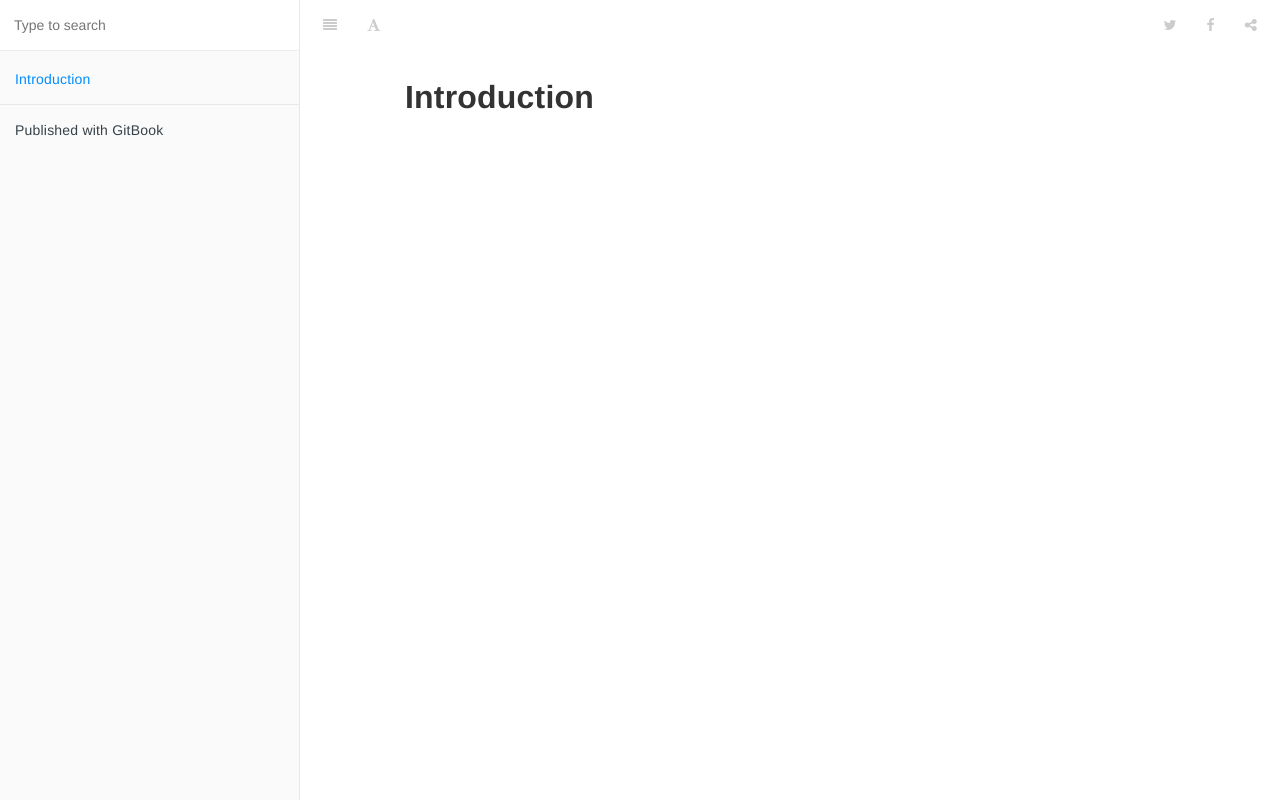
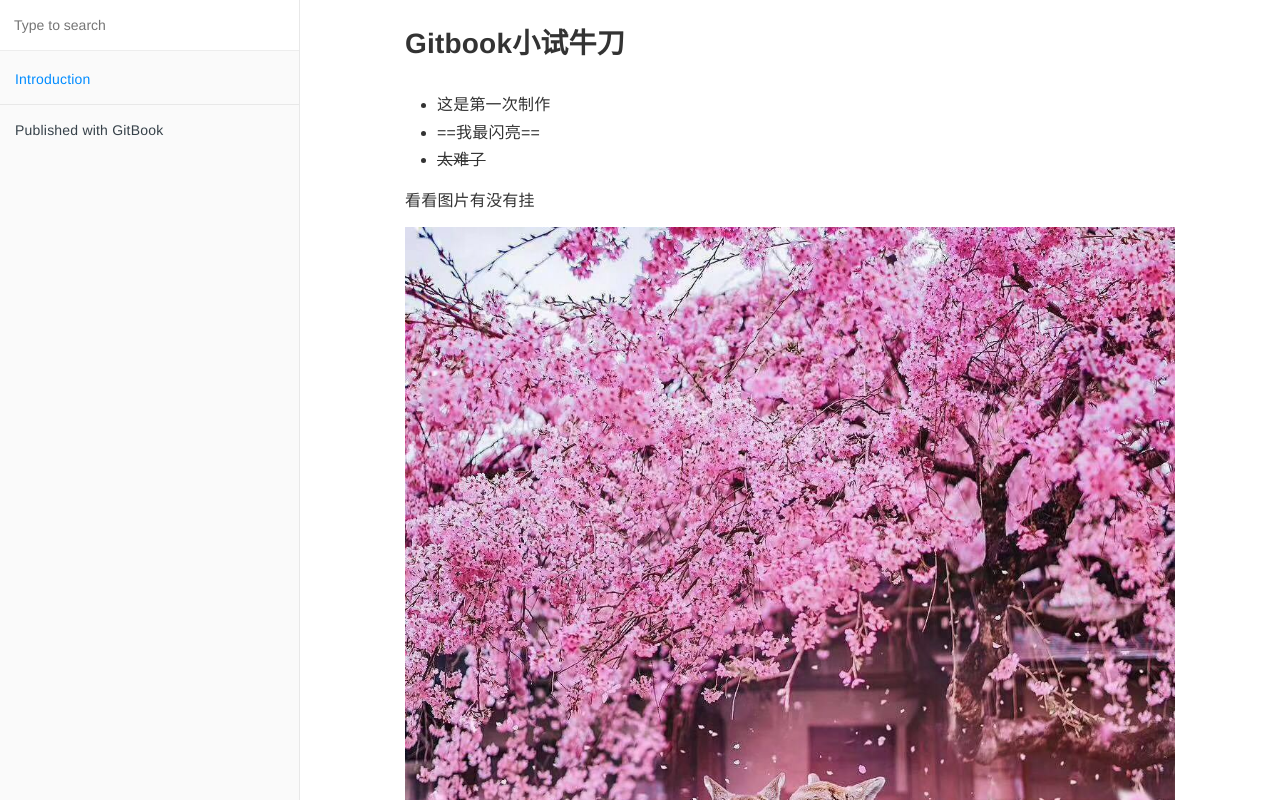
Before and after one commit to CenkShin/cenkshin.test, a plain HTML site: page _book/index.html in a window 1280 px wide. Drawn offline with Linux system fonts and the light colour scheme.

Commit message:
pic import test

```diff
--- a/_book/index.html
+++ b/_book/index.html
@@ -143,7 +143,14 @@
 
                                 <section class="normal markdown-section">
 
-                                <h1 id="introduction">Introduction</h1>
+                                <h2 id="gitbook&#x5C0F;&#x8BD5;&#x725B;&#x5200;">Gitbook&#x5C0F;&#x8BD5;&#x725B;&#x5200;</h2>
+<ul>
+<li>&#x8FD9;&#x662F;&#x7B2C;&#x4E00;&#x6B21;&#x5236;&#x4F5C;</li>
+<li>==&#x6211;&#x6700;&#x95EA;&#x4EAE;==</li>
+<li><del>&#x592A;&#x96BE;&#x4E86;</del></li>
+</ul>
+<p>&#x770B;&#x770B;&#x56FE;&#x7247;&#x6709;&#x6CA1;&#x6709;&#x6302;</p>
+<p><img src="README.assets/&#x5FAE;&#x4FE1;&#x56FE;&#x7247;_20200324202056.jpg" alt=""></p>
 
 
                                 </section>
@@ -179,7 +186,7 @@
     <script>
         var gitbook = gitbook || [];
         gitbook.push(function() {
-            gitbook.page.hasChanged({"page":{"title":"Introduction","level":"1.1","depth":1,"dir":"ltr"},"config":{"gitbook":"*","theme":"default","variables":{},"plugins":[],"pluginsConfig":{"highlight":{},"search":{},"lunr":{"maxIndexSize":1000000,"ignoreSpecialCharacters":false},"sharing":{"facebook":true,"twitter":true,"google":false,"weibo":false,"instapaper":false,"vk":false,"all":["facebook","google","twitter","weibo","instapaper"]},"fontsettings":{"theme":"white","family":"sans","size":2},"theme-default":{"styles":{"website":"styles/website.css","pdf":"styles/pdf.css","epub":"styles/epub.css","mobi":"styles/mobi.css","ebook":"styles/ebook.css","print":"styles/print.css"},"showLevel":false}},"structure":{"langs":"LANGS.md","readme":"README.md","glossary":"GLOSSARY.md","summary":"SUMMARY.md"},"pdf":{"pageNumbers":true,"fontSize":12,"fontFamily":"Arial","paperSize":"a4","chapterMark":"pagebreak","pageBreaksBefore":"/","margin":{"right":62,"left":62,"top":56,"bottom":56}},"styles":{"website":"styles/website.css","pdf":"styles/pdf.css","epub":"styles/epub.css","mobi":"styles/mobi.css","ebook":"styles/ebook.css","print":"styles/print.css"}},"file":{"path":"README.md","mtime":"2020-05-25T13:10:49.266Z","type":"markdown"},"gitbook":{"version":"3.2.3","time":"2020-05-25T13:26:47.803Z"},"basePath":".","book":{"language":""}});
+            gitbook.page.hasChanged({"page":{"title":"Introduction","level":"1.1","depth":1,"dir":"ltr"},"config":{"gitbook":"*","theme":"default","variables":{},"plugins":[],"pluginsConfig":{"highlight":{},"search":{},"lunr":{"maxIndexSize":1000000,"ignoreSpecialCharacters":false},"sharing":{"facebook":true,"twitter":true,"google":false,"weibo":false,"instapaper":false,"vk":false,"all":["facebook","google","twitter","weibo","instapaper"]},"fontsettings":{"theme":"white","family":"sans","size":2},"theme-default":{"styles":{"website":"styles/website.css","pdf":"styles/pdf.css","epub":"styles/epub.css","mobi":"styles/mobi.css","ebook":"styles/ebook.css","print":"styles/print.css"},"showLevel":false}},"structure":{"langs":"LANGS.md","readme":"README.md","glossary":"GLOSSARY.md","summary":"SUMMARY.md"},"pdf":{"pageNumbers":true,"fontSize":12,"fontFamily":"Arial","paperSize":"a4","chapterMark":"pagebreak","pageBreaksBefore":"/","margin":{"right":62,"left":62,"top":56,"bottom":56}},"styles":{"website":"styles/website.css","pdf":"styles/pdf.css","epub":"styles/epub.css","mobi":"styles/mobi.css","ebook":"styles/ebook.css","print":"styles/print.css"}},"file":{"path":"README.md","mtime":"2020-05-25T14:31:49.796Z","type":"markdown"},"gitbook":{"version":"3.2.3","time":"2020-05-25T14:32:07.066Z"},"basePath":".","book":{"language":""}});
         });
     </script>
 </div>
--- a/_book/search_index.json
+++ b/_book/search_index.json
@@ -1 +1 @@
-{"index":{"version":"0.5.12","fields":[{"name":"title","boost":10},{"name":"keywords","boost":15},{"name":"body","boost":1}],"ref":"url","documentStore":{"store":{"./":["introduct"]},"length":1},"tokenStore":{"root":{"docs":{},"i":{"docs":{},"n":{"docs":{},"t":{"docs":{},"r":{"docs":{},"o":{"docs":{},"d":{"docs":{},"u":{"docs":{},"c":{"docs":{},"t":{"docs":{"./":{"ref":"./","tf":11}}}}}}}}}}}},"length":1},"corpusTokens":["introduct"],"pipeline":["stopWordFilter","stemmer"]},"store":{"./":{"url":"./","title":"Introduction","keywords":"","body":"Introduction\n"}}}
+{"index":{"version":"0.5.12","fields":[{"name":"title","boost":10},{"name":"keywords","boost":15},{"name":"body","boost":1}],"ref":"url","documentStore":{"store":{"./":["==我最闪亮==","gitbook小试牛刀","introduct","太难了","看看图片有没有挂","这是第一次制作"]},"length":1},"tokenStore":{"root":{"docs":{},"=":{"docs":{},"=":{"docs":{},"我":{"docs":{},"最":{"docs":{},"闪":{"docs":{},"亮":{"docs":{},"=":{"docs":{},"=":{"docs":{"./":{"ref":"./","tf":0.2}}}}}}}}}},"g":{"docs":{},"i":{"docs":{},"t":{"docs":{},"b":{"docs":{},"o":{"docs":{},"o":{"docs":{},"k":{"docs":{},"小":{"docs":{},"试":{"docs":{},"牛":{"docs":{},"刀":{"docs":{"./":{"ref":"./","tf":0.2}}}}}}}}}}}}},"i":{"docs":{},"n":{"docs":{},"t":{"docs":{},"r":{"docs":{},"o":{"docs":{},"d":{"docs":{},"u":{"docs":{},"c":{"docs":{},"t":{"docs":{"./":{"ref":"./","tf":10}}}}}}}}}}},"太":{"docs":{},"难":{"docs":{},"了":{"docs":{"./":{"ref":"./","tf":0.2}}}}},"看":{"docs":{},"看":{"docs":{},"图":{"docs":{},"片":{"docs":{},"有":{"docs":{},"没":{"docs":{},"有":{"docs":{},"挂":{"docs":{"./":{"ref":"./","tf":0.2}}}}}}}}}},"这":{"docs":{},"是":{"docs":{},"第":{"docs":{},"一":{"docs":{},"次":{"docs":{},"制":{"docs":{},"作":{"docs":{"./":{"ref":"./","tf":0.2}}}}}}}}}},"length":6},"corpusTokens":["==我最闪亮==","gitbook小试牛刀","introduct","太难了","看看图片有没有挂","这是第一次制作"],"pipeline":["stopWordFilter","stemmer"]},"store":{"./":{"url":"./","title":"Introduction","keywords":"","body":"Gitbook小试牛刀\n\n这是第一次制作\n==我最闪亮==\n太难了\n\n看看图片有没有挂\n\n"}}}
```
Also changed, not shown: README.assets/微信图片_20200324202056.jpg (added), _book/README.assets/微信图片_20200324202056.jpg (added), 1 other file.
